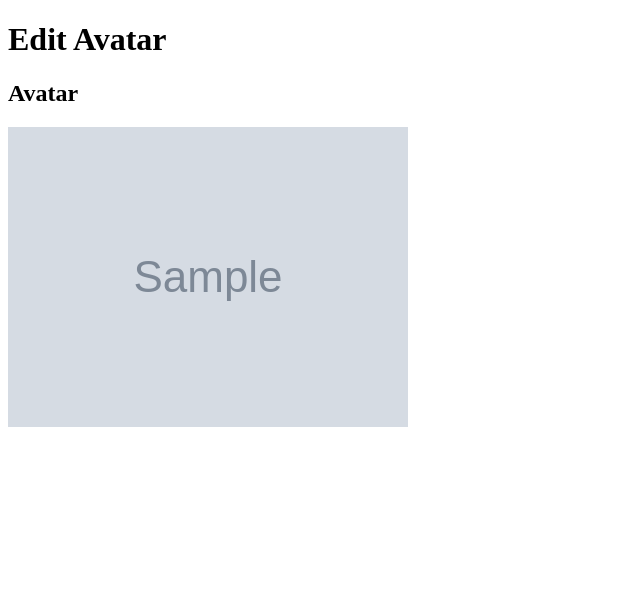
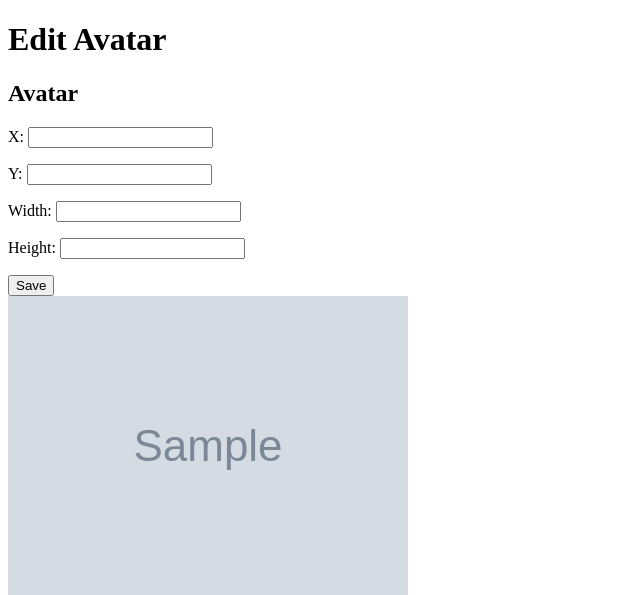
Before and after one commit to orion62996/techdegree_project_7, a Django app: page /avatar_editor/1 in a window 1280 px wide. Shown: the top 595 px of the page, without its empty margins (0-640 px from the left). Run offline with Django 3.2, Linux system fonts and the light colour scheme; tables that the repository leaves empty hold one stand-in row (values such as "Sample post").

Commit message:
Added AvatarEditForm

```diff
--- /dev/null
+++ b/user_profile/avatar_editor/forms.py
@@ -0,0 +1,37 @@
+from django import forms
+from django.core.files import File
+
+from PIL import Image
+
+from . import models
+
+
+class AvatarEditForm(forms.ModelForm):
+    x = forms.FloatField()
+    y = forms.FloatField()
+    width = forms.FloatField()
+    height = forms.FloatField()
+
+    class Meta:
+        model = models.Avatar
+        fields = [
+            'x',
+            'y',
+            'width',
+            'height',
+        ]
+
+    def save(self):
+        avatar = super(AvatarEditForm, self).save()
+
+        x = self.cleaned_data.get('x')
+        y = self.cleaned_data.get('y')
+        w = self.cleaned_data.get('width')
+        h = self.cleaned_data.get('height')
+
+        photo = models.Avatar.objects.get(pk=1)
+        image = Image.open(photo.file)
+        cropped_image = image.crop((x, y, w+x, h+y))
+        cropped_image.save(photo.file.path)
+
+        return avatar
--- a/user_profile/avatar_editor/models.py
+++ b/user_profile/avatar_editor/models.py
@@ -4,3 +4,9 @@ from django.db import models
 class Avatar(models.Model):
     file = models.ImageField(upload_to='images')
     uploaded_at = models.DateTimeField(auto_now_add=True)
+
+
+# class EditedAvatar(models.Model):
+#     file = models.ImageField(upload_to='images')
+#     uploaded_at = models.DateTimeField(auto_now_add=True)
+#     avatar = models.ForeignKeyField()
--- a/user_profile/avatar_editor/templates/avatar_editor/edit_avatar.html
+++ b/user_profile/avatar_editor/templates/avatar_editor/edit_avatar.html
@@ -5,5 +5,11 @@
 {% block content %}
   <h1>Edit Avatar</h1>
   <h2>Avatar</h2>
+  <form action="" method="POST">
+    {{ form.as_p }}
+    {% csrf_token %}
+    <input type="submit" value="Save">
+  </form>
+
   <img src="{{ avatar.file.url }}">
 {% endblock %}
--- a/user_profile/avatar_editor/views.py
+++ b/user_profile/avatar_editor/views.py
@@ -1,10 +1,17 @@
-from django.shortcuts import get_object_or_404, render
+from django.shortcuts import get_object_or_404, redirect, render
 
+from . import forms
 from . import models
 
 
 def edit_avatar(request, pk):
     avatar = get_object_or_404(models.Avatar, pk=pk)
+    form = forms.AvatarEditForm()
+    if request.method == 'POST':
+        form = forms.AvatarEditForm(request.POST, request.FILES)
+        if form.is_valid():
+            form.save()
+            return redirect('index')
     return render(request,
                   'avatar_editor/edit_avatar.html',
-                  {'avatar': avatar})
+                  {'avatar': avatar, 'form': form})
```
Also changed, not shown: todo.txt (added, +10 -0 lines), user_profile/media/images/IMG_1317_hmNlUHt.jpeg.
